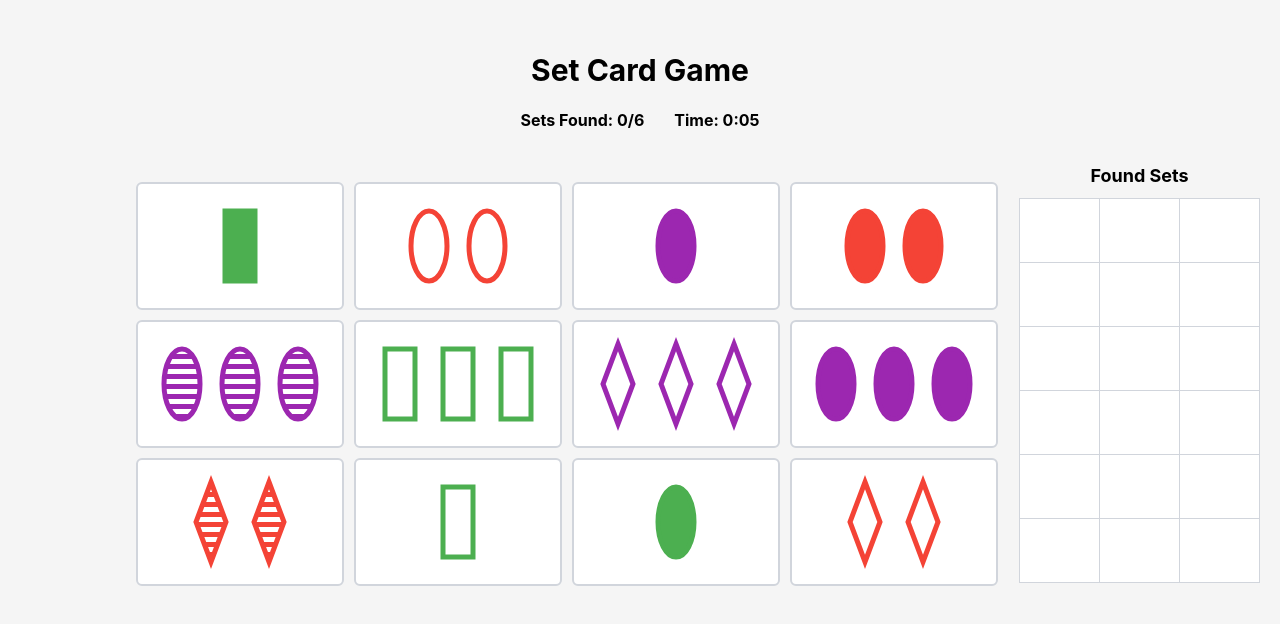
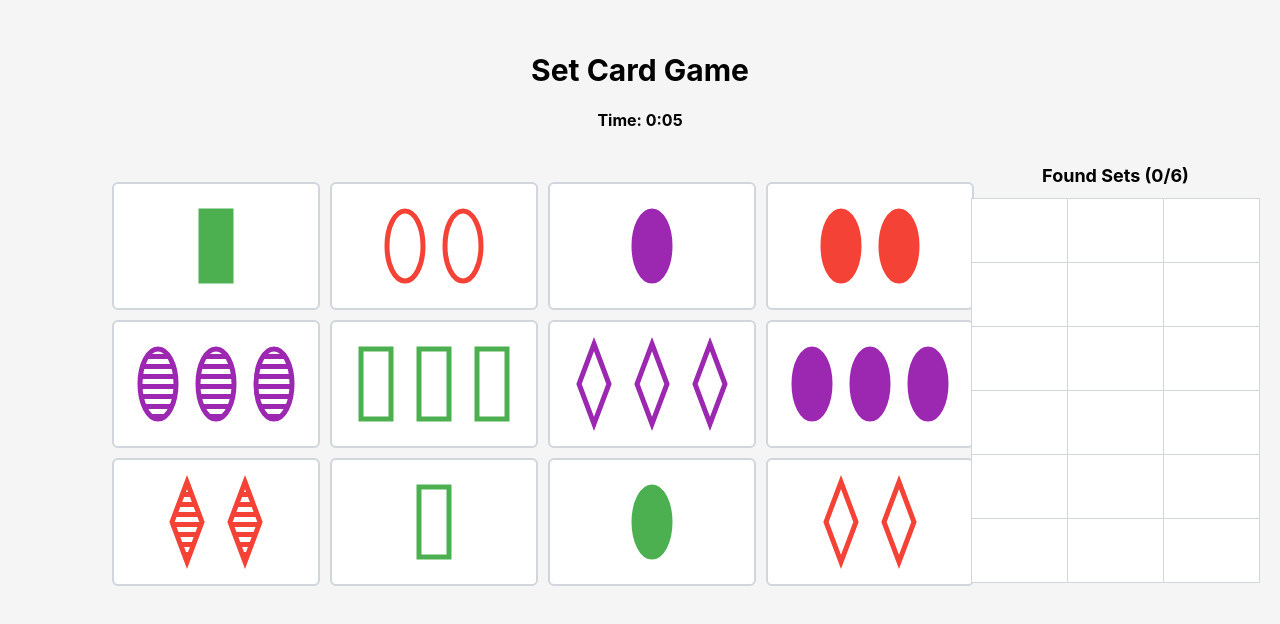
Before and after one commit to cpoonolly/set-game, a React (Vite) app: page / in a window 1280 px wide. Shown: the top 624 px of the page. Built offline with nearby package versions, Linux system fonts and the light colour scheme.

Commit message:
styling fixes for found sets

```diff
--- a/src/App.tsx
+++ b/src/App.tsx
@@ -58,9 +58,6 @@ const App: React.FC = () => {
       <header className="app-header">
         <h1 className="text-3xl font-bold mt-8 mb-5">Set Card Game</h1>
         <div className="game-info">
-          <p>
-            Sets Found: {game.foundSets.size}/{game.board.sets.size}
-          </p>
           <p>Time: {formattedTime}</p>
           {game.isComplete && <p className="complete">Game Complete! 🎉</p>}
         </div>
@@ -80,6 +77,7 @@ const App: React.FC = () => {
 
         <FoundSets
           sets={Array.from(game.foundSets).map((set) => set.toArray())}
+          setCount={`(${game.foundSets.size}/${game.board.sets.size})`}
         />
       </div>
 
--- a/src/Card.tsx
+++ b/src/Card.tsx
@@ -91,7 +91,7 @@ const Card: React.FC<CardProps> = ({
     <div
       className={`${
         readOnly
-          ? "bg-white flex items-center justify-center h-10"
+          ? "bg-white flex items-center justify-center h-10 w-24"
           : `${DEFAULT_CARD_CLASSNAME} ${
               isSelected
                 ? "border-orange-400 bg-orange-50 shadow-md"
@@ -101,7 +101,18 @@ const Card: React.FC<CardProps> = ({
       onClick={onClick}
     >
       {Array.from({ length: shapeCount }).map((_, index) => (
-        <div key={index} className={readOnly ? "scale-50" : ""}>
+        <div
+          key={index}
+          className={
+            readOnly
+              ? `scale-50 ${
+                  shapeCount === 3
+                    ? "first:-mr-5 last:-ml-5"
+                    : "first:-mr-2 last:-ml-2"
+                }`
+              : ""
+          }
+        >
           <Shape
             card={card}
             strokeColor={strokeColor}
--- a/src/FoundSets.tsx
+++ b/src/FoundSets.tsx
@@ -1,27 +1,27 @@
 import { FC } from "react";
-import Immutable from "immutable";
 import Card from "./Card";
 
 interface FoundSetsProps {
   sets: string[][];
+  setCount: string;
 }
 
-export const FoundSets: FC<FoundSetsProps> = ({ sets }) => {
+export const FoundSets: FC<FoundSetsProps> = ({ sets, setCount }) => {
   const [setOne, setTwo, setThree, setFour, setFive, setSix] = sets;
 
   return (
     <div className="flex flex-col gap-2">
-      <h3 className="text-lg font-bold">Found Sets</h3>
+      <h3 className="text-lg font-bold">Found Sets {setCount}</h3>
 
       <table className="bg-white border border-gray-300">
         <tr className="border-b border-gray-300 h-16">
-          <td className="border-r border-gray-300 w-20">
+          <td className="border-r border-gray-300 w-24">
             {setOne && <Card card={setOne[0]} readOnly />}
           </td>
-          <td className="border-r border-gray-300 w-20">
+          <td className="border-r border-gray-300 w-24">
             {setOne && <Card card={setOne[1]} readOnly />}
           </td>
-          <td className="w-20">
+          <td className="w-24">
             {setOne && <Card card={setOne[2]} readOnly />}
           </td>
         </tr>
```
Also changed, not shown: src/App.css (+0 -16 lines).
